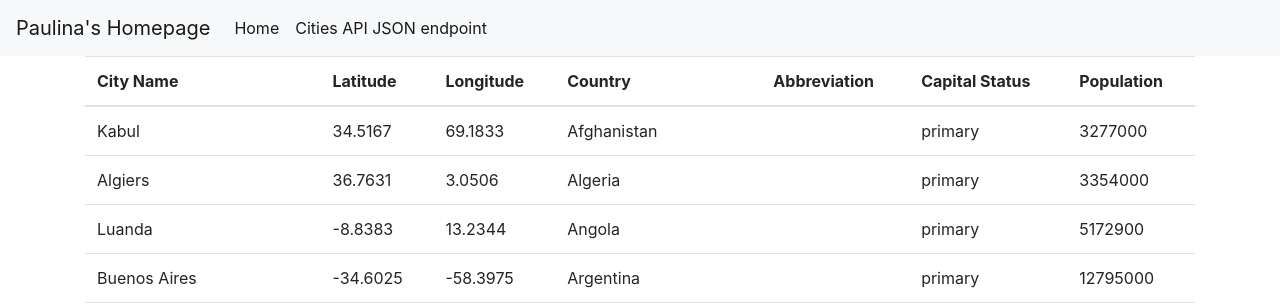
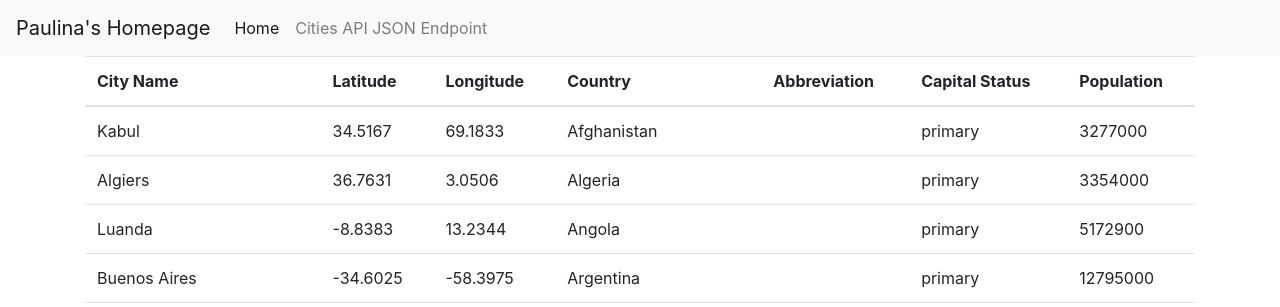
Before and after one commit to po47/PythonDockerFlaskBootstrap, a Flask app: page / in a window 1280 px wide. Shown: the top 307 px of the page. Run offline with Flask 2, Linux system fonts and the light colour scheme; data comes from the database, SQL or seed files in the repository; data that the repository does not hold is empty; some libraries are stand-ins or nearby versions.

Commit message:
feature: navbar

```diff
--- a/app/templates/layout.html
+++ b/app/templates/layout.html
@@ -20,29 +20,27 @@
 <title></title>
 <body>
 <!-- As a heading -->
-
-
 <nav class="navbar navbar-expand-lg navbar-light bg-light">
-    <a class="navbar-brand" href="#">{% if user %}{{ user.username }}'s Homepage{% else %}
-        <title>Welcome to My Homepage</title>
+    <a class="navbar-brand" href="#">{% if user %} {{ user.username }}'s Homepage{% else %}
+        <title> Welcome to My Homepage</title>
         {% endif %}</a>
-    <button class="navbar-toggler" type="button" data-toggle="collapse" data-target="#navbarNavDropdown"
-            aria-controls="navbarNavDropdown" aria-expanded="false" aria-label="Toggle navigation">
+    <button class="navbar-toggler" type="button" data-toggle="collapse" data-target="#navbarSupportedContent"
+            aria-controls="navbarSupportedContent" aria-expanded="false" aria-label="Toggle navigation">
         <span class="navbar-toggler-icon"></span>
     </button>
-    <div class="collapse navbar-collapse" id="navbarNavDropdown">
-        <ul class="navbar-nav">
+    <div class="collapse navbar-collapse" id="navbarSupportedContent">
+        <ul class="navbar-nav mr-auto">
             <li class="nav-item active">
                 <a class="nav-link" href="#">Home <span class="sr-only">(current)</span></a>
             </li>
-            <li class="nav-item active">
-                <a class="nav-link" href="api/cities">Cities API JSON endpoint <span
-                        class="sr-only">(current)</span></a>
+            <li class="nav-item">
+                <a class="nav-link" href="api/cities">Cities API JSON Endpoint</a>
             </li>
-
         </ul>
     </div>
 </nav>
+
+
 <main role="main" class="container">{% block content %}{% endblock %}</main>
 <div id="footer">
     <!-- Optional JavaScript -->
```
